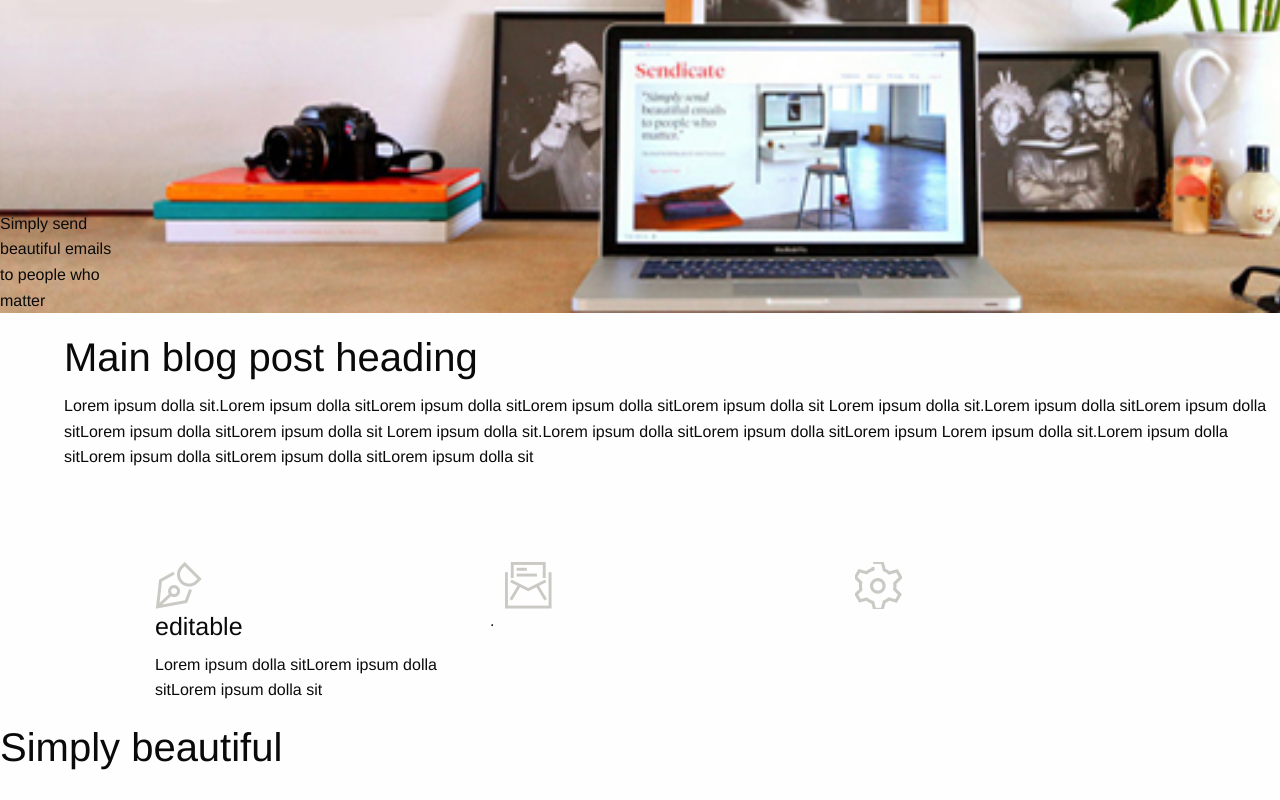
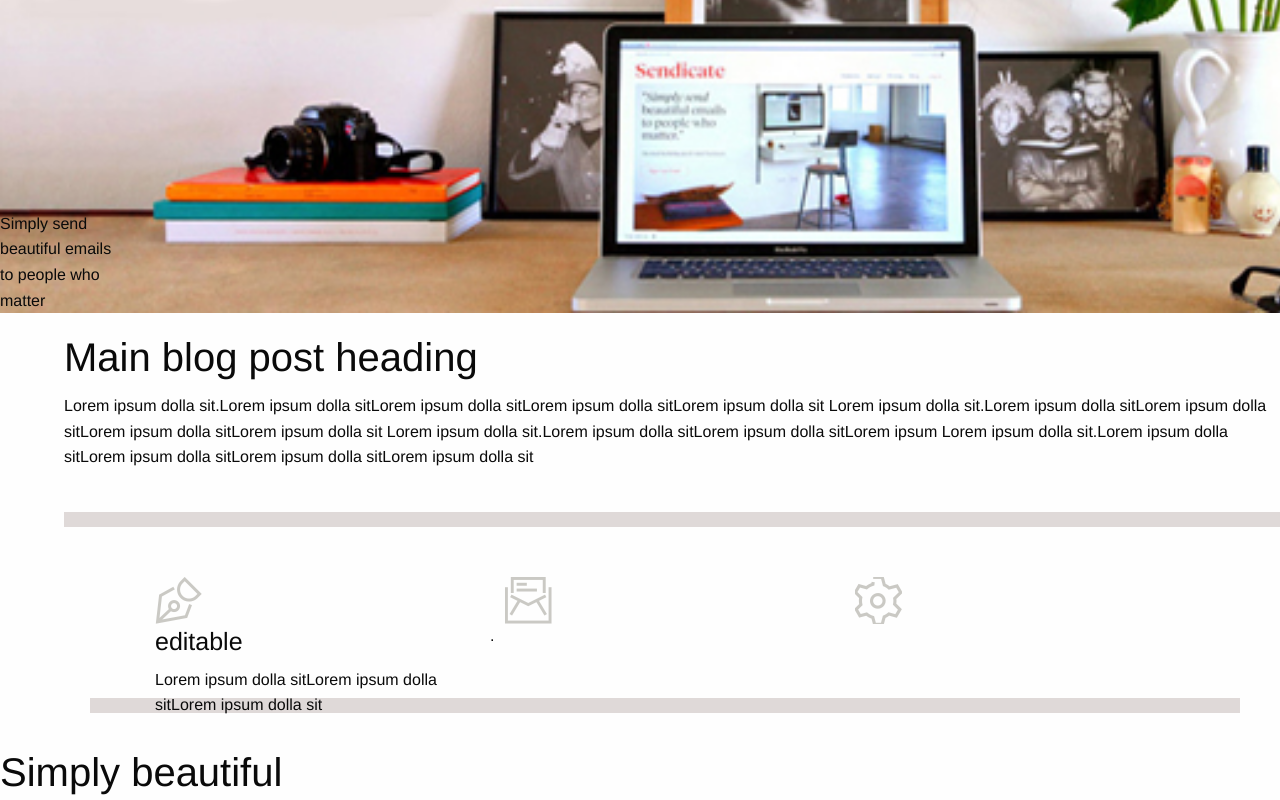
Before and after one commit to bakslash/Gnome, a plain HTML site: page index.html in a window 1280 px wide. Shown: the part 344-1144 px from the top of the page. Before the commit the page ends 1119 px from the top, so only its background shows below. Drawn offline with Linux system fonts and the light colour scheme.

Commit message:
section 3partial

```diff
--- a/css/app.css
+++ b/css/app.css
@@ -24,9 +24,24 @@ h2 {
 .content {
     margin-left: 5%;
     padding-bottom: 2%;
+    border-bottom-style: solid;
+    border-bottom-color: #DFD9D8;
+    border-bottom-width: 15px;
 }
 
 .logo {
+    margin-left: 50px;
     padding: 50px;
-    margin-left: 50px;
+    border-bottom-style: solid;
+    border-bottom-color: #DFD9D8;
+    border-bottom-width: 15px;
 }
+
+
+}
+.logos {
+    padding-bottom: 50px;
+}
+.desc {
+    padding-bottom: 10px;
+}
```
